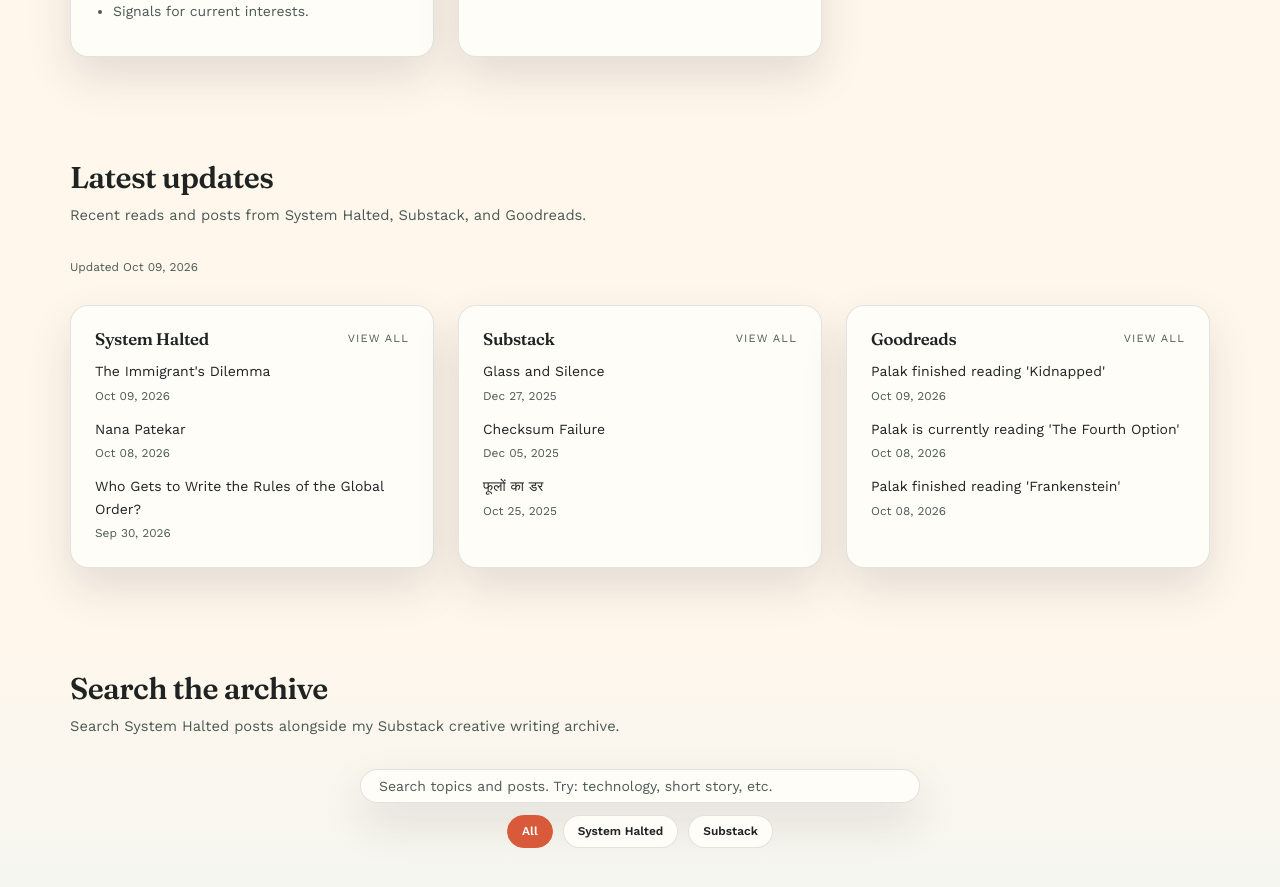
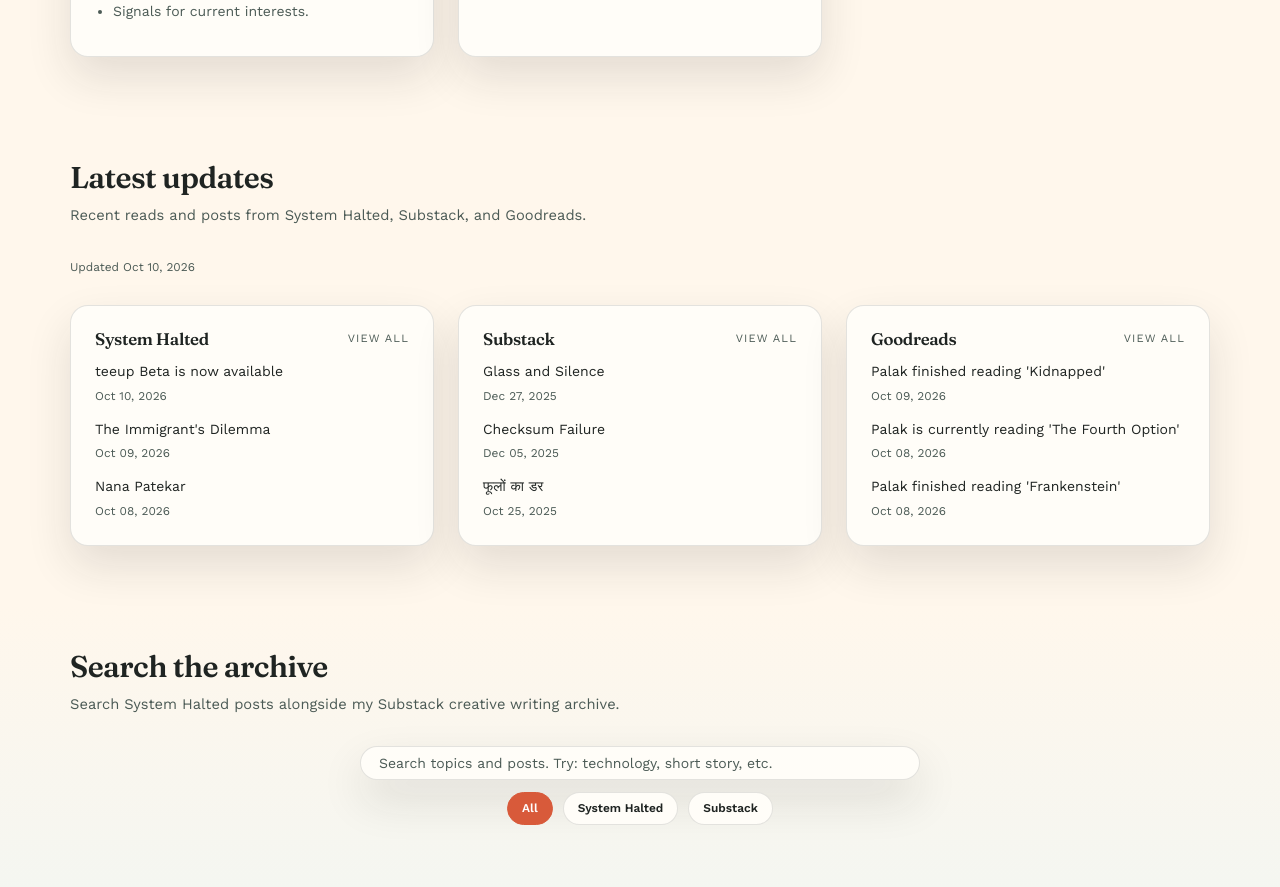
Before and after one commit to systemhalted/about-me, a Jekyll site: the page built from index.html, in a window 1280 px wide and 900 px high, scrolled down 2421 px. Shown: the top 887 px of the window. Built offline with Jekyll 4.4.1, drawn with Linux system fonts in a browser that asks for light colours; nearby versions of some CDN libraries.

Commit message:
refresh content feeds

```diff
--- a/_data/latest_sources.json
+++ b/_data/latest_sources.json
@@ -1,5 +1,5 @@
 {
-  "updated_at": "2026-10-09T09:06:35Z",
+  "updated_at": "2026-10-10T08:30:35Z",
   "sources": [
     {
       "id": "systemhalted",
@@ -7,6 +7,11 @@
       "url": "https://systemhalted.in",
       "feed_url": "https://systemhalted.in/feed",
       "items": [
+        {
+          "title": "teeup Beta is now available",
+          "url": "https://systemhalted.in/2026/10/10/teeup-sh-beta-release/",
+          "published": "2026-10-10T00:00:00Z"
+        },
         {
           "title": "The Immigrant's Dilemma",
           "url": "https://systemhalted.in/2026/10/09/immigrants-dilemma/",
@@ -16,11 +21,6 @@
           "title": "Nana Patekar",
           "url": "https://systemhalted.in/2026/10/08/nana-patekar/",
           "published": "2026-10-08T00:00:00Z"
-        },
-        {
-          "title": "Who Gets to Write the Rules of the Global Order?",
-          "url": "https://systemhalted.in/2026/09/30/rules-of-global-order/",
-          "published": "2026-09-30T00:00:00Z"
         }
       ]
     },
```
